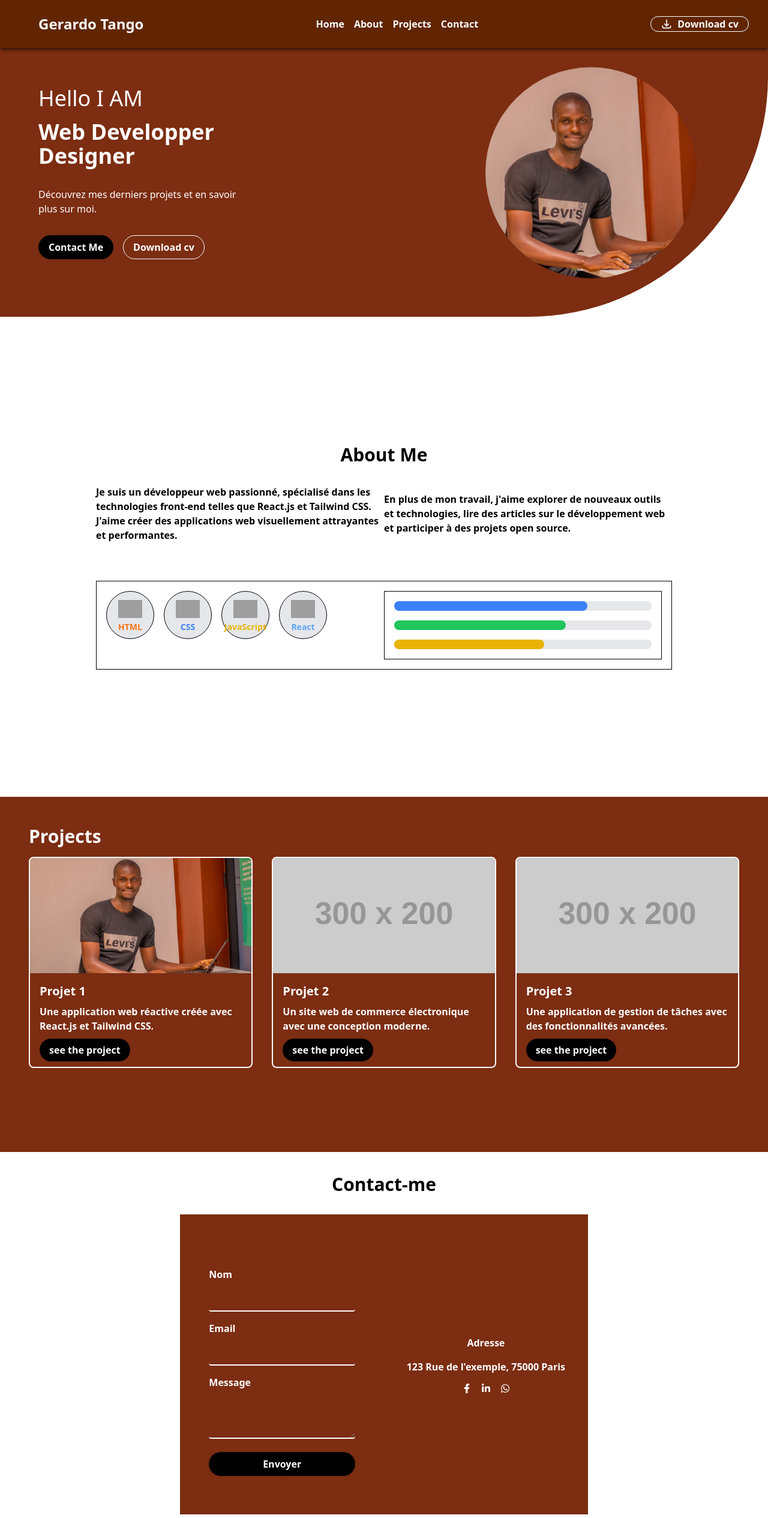
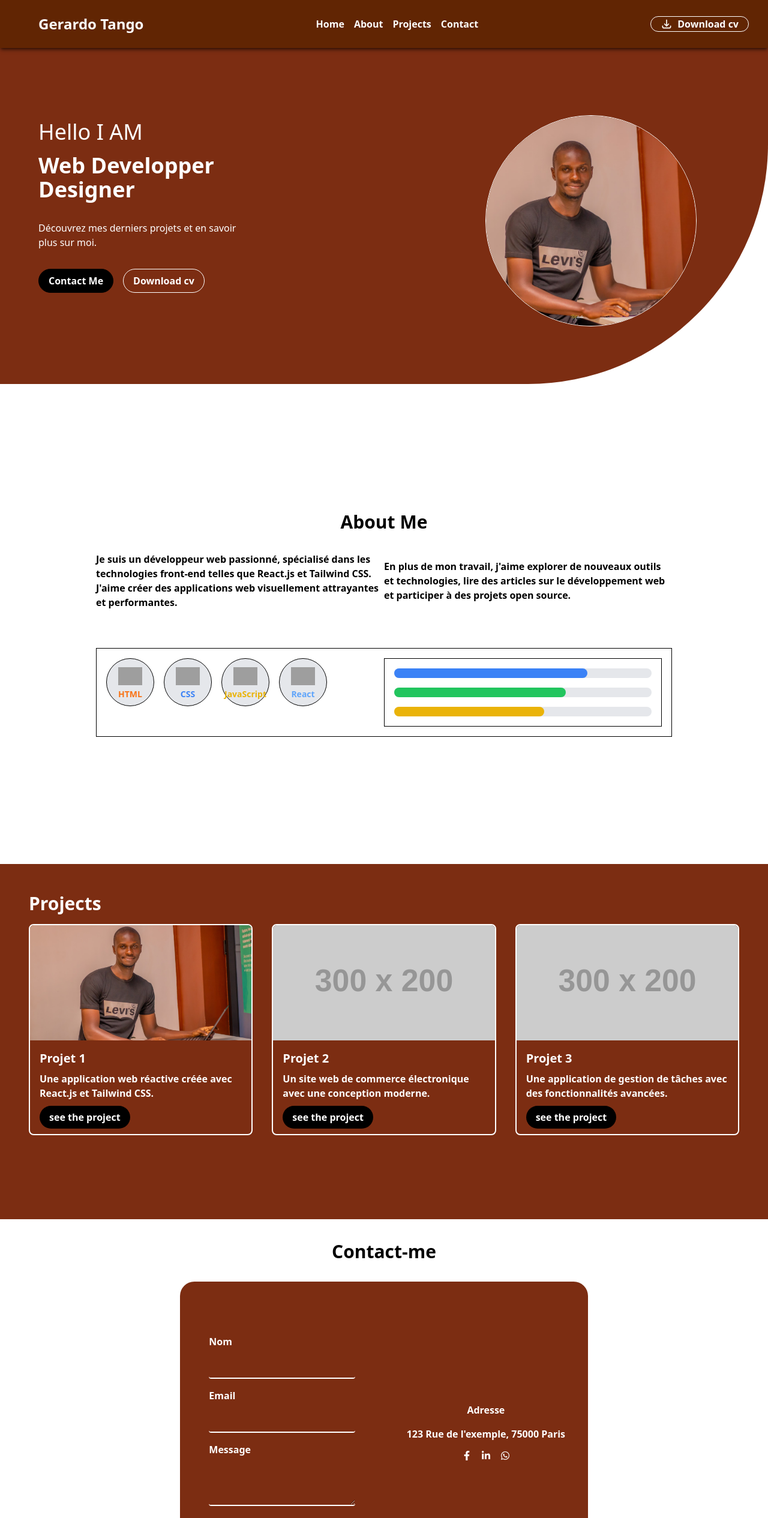
Before and after one commit to Gerardotango/New-portfolio, a React (Vite) app: page / in a window 1280 px wide. Shown: the top 2530 px of the page at 60% size. Built offline with nearby package versions, Linux system fonts and the light colour scheme; grey boxes are pictures that could not be loaded; a web font is replaced by a local one.

Commit message:
modify about, contact, home, projets.jsx

```diff
--- a/src/components/about.jsx
+++ b/src/components/about.jsx
@@ -32,7 +32,7 @@ function About() {
     <section className='h-[50rem] bg-white flex justify-center items-center'>
       <div className='flex flex-col items-center gap-8 w-3/4'>
         <div>
-          <h2 className="text-3xl font-bold text-black font-inter font-semibold">About Me</h2>
+          <h2 className="text-3xl font-extrabold text-black font-inter">About Me</h2>
         </div>
         <div className='flex justify-between items-center w-full'>
           <div className='w-1/2'>
--- a/src/components/contact.jsx
+++ b/src/components/contact.jsx
@@ -18,11 +18,11 @@ const Contact = () => {
     <section className="bg-white md:h-[40rem] flex justify-center items-center py-12 md:py-0">
       <div className="flex flex-col items-center">
         <div className="text-center mb-8">
-          <h2 className="text-3xl  font-inter font-semibold text-black">Contact-me</h2>
+          <h2 className="text-3xl  font-inter font-extrabold text-black">Contact-me</h2>
         </div>
         <div className="flex flex-row justify-center">
           <div className="flex flex-row justify-center">
-            <div className="bg-orange-900  md:w-2/3 lg:w-1/2 p-6 md:p-8">
+            <div className="bg-orange-900 rounded-l-[1.5rem] md:w-2/3 lg:w-1/2 p-6 md:p-8">
               <form onSubmit={handleSubmit} className="sm:mr-4 ml-4 mt-8 mb-8 bg-orange-900 pt-6">
                 <div className="mb-4">
                   <label htmlFor="name" className="block text-white font-inter font-semibold mb-2">
@@ -62,13 +62,13 @@ const Contact = () => {
                 </div>
                 <button
                   type="submit"
-                  className="bg-black hover:bg-blue-600 text-white  font-inter font-semibold py-2 px-4 rounded-full w-full"
+                  className="bg-black hover:bg-white hover:text-black text-white  font-inter font-semibold py-2 px-4 rounded-full w-full"
                 >
                   Envoyer
                 </button>
               </form>
             </div>
-            <div className="bg-orange-900 md:w-2/3 lg:w-1/2 p-6 md:p-8 flex flex-col justify-center items-center">
+            <div className="bg-orange-900 rounded-r-[1.5rem] md:w-2/3 lg:w-1/2 p-6 md:p-8 flex flex-col justify-center items-center">
               <div className="text-white  font-inter font-semibold mb-4">Adresse</div>
               <div className="text-white  font-inter font-semibold mb-4">123 Rue de l'exemple, 75000 Paris</div>
               <div className="flex gap-4">
--- a/src/components/home.jsx
+++ b/src/components/home.jsx
@@ -18,10 +18,10 @@ function Home() {
   // }, [images.length]);
 
   return (
-    <div className="flex flex-row items-center h-[33rem] rounded-br-[25rem] bg-orange-900">
+    <div className="flex flex-row items-center h-[40rem] rounded-br-[25rem] bg-orange-900">
       <div className="flex flex-col justify-center ml-16 mr-8 mb-12">
         <h1 className="text-4xl mb-4 font-heading pt-24">Hello I AM</h1>
-        <p className="text-4xl font-bold mb-8 font-inter font-semibold">
+        <p className="text-4xl font-extrabold mb-8 font-inter ">
           Web Developper <br />
           Designer
         </p>
@@ -44,8 +44,8 @@ function Home() {
           </Link>
         </div>
       </div>
-      <div className="flex-1 h-full ml-96 mt-56">
-        <div className="rounded-full w-[22rem] h-[22rem] overflow-hidden">
+      <div className="flex-1 h-full ml-96 mt-96">
+        <div className="rounded-full w-[22rem] h-[22rem] overflow-hidden border border-white">
           {/* <img
             src={images[currentImageIndex]}
             alt="Profile"
--- a/src/components/projets.jsx
+++ b/src/components/projets.jsx
@@ -24,7 +24,7 @@ function Projects() {
 
   return (
     <section className='h-[82rem] md:h-[37rem] bg-orange-900'>
-      <h2 className="text-3xl font-bold mb-4 pt-12 ml-12 hover:scale-105 transition-transform duration-300 font-inter font-semibold">Projects</h2>
+      <h2 className="text-3xl font-extrabold mb-4 pt-12 ml-12 hover:scale-105 transition-transform duration-300 font-inter font-semibold">Projects</h2>
       <div className="ml-12 mr-12 grid grid-cols-1 sm:grid-cols-2 lg:grid-cols-3 gap-8">
         {projects.map((project, index) => (
           <div
@@ -37,7 +37,7 @@ function Projects() {
               <p className="text-white mb-4 hover:scale-105 transition-transform duration-300 font-inter font-semibold">{project.description}</p>
               <a
                 href={project.link}
-                className="bg-black hover:bg-blue-600 text-white py-2 px-4 rounded-full hover:scale-105 transition-transform duration-300 font-inter font-semibold"
+                className="bg-black hover:bg-white hover:text-black text-white py-2 px-4 rounded-full hover:scale-105 transition-transform duration-300 font-inter font-semibold"
               >
                see the project
               </a>
```
